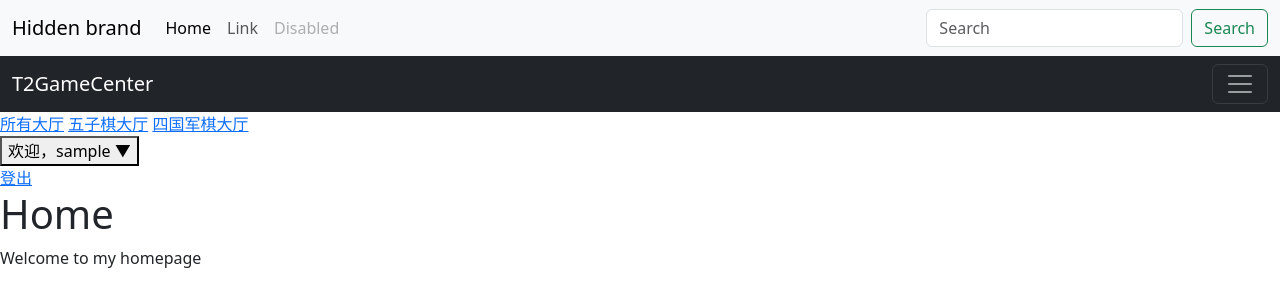
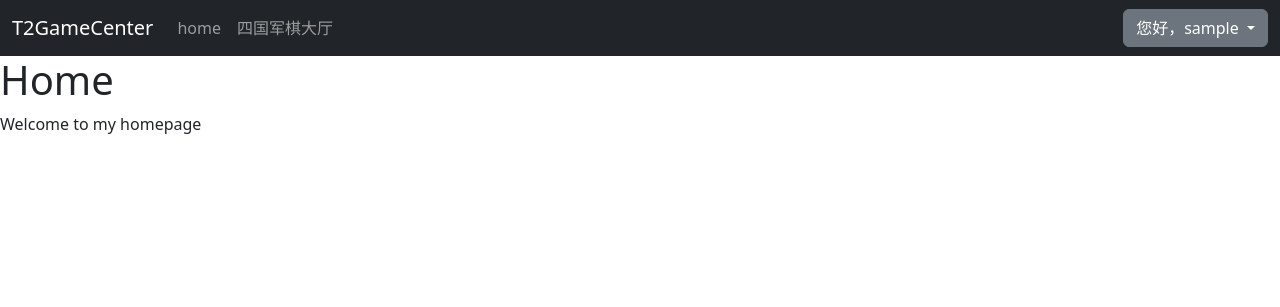
Before and after one commit to Smiorld/T2GameCenter, a Flask app: page / in a window 1280 px wide. Shown: the top 307 px of the page. Run offline with Flask 3, Linux system fonts and the light colour scheme; the visitor is signed in with stand-in values (Sample User, id 1).

Commit message:
udpate flash style

```diff
--- a/app/lobby/routes.py
+++ b/app/lobby/routes.py
@@ -48,7 +48,7 @@ def register():
             user = User(username=form.username.data, password=form.password.data) # type: ignore
             db.session.add(user)
             db.session.commit()
-            flash("注册成功，欢迎您，"+form.username.data+"！")
+            flash("注册成功，欢迎您，"+form.username.data+"！","success")
             new_user = User.query.filter_by(
                     username=form.username.data
                 ).first()
--- a/app/templates/layout.html
+++ b/app/templates/layout.html
@@ -21,40 +21,22 @@
 </head>
 
 <body>
-    <nav class="navbar navbar-expand-lg bg-body-tertiary">
+    <nav class="navbar navbar-expand-lg bg-dark" data-bs-theme="dark">
         <div class="container-fluid">
-            <a class="navbar-brand" href="#">Hidden brand</a>
-            <button class="navbar-toggler" type="button" data-bs-toggle="collapse" data-bs-target="#navbarTogglerDemo01"
-                aria-controls="navbarTogglerDemo01" aria-expanded="false" aria-label="Toggle navigation">
+            <a class="navbar-brand " href="#">T2GameCenter</a>
+            <button class="navbar-toggler" type="button" data-bs-toggle="collapse" data-bs-target="#navbarToggler01"
+                aria-controls="navbarToggler01" aria-expanded="false" aria-label="Toggle navigation">
                 <span class="navbar-toggler-icon"></span>
             </button>
-            <div class="collapse navbar-collapse" id="navbarTogglerDemo01">
+            <div class="collapse navbar-collapse" id="navbarToggler01">
                 <ul class="navbar-nav me-auto mb-2 mb-lg-0">
                     <li class="nav-item">
-                        <a class="nav-link active" aria-current="page" href="#">Home</a>
+                        <a class="nav-link" href="{{ url_for('lobby.home') }}">home</a>
                     </li>
                     <li class="nav-item">
-                        <a class="nav-link" href="#">Link</a>
-                    </li>
-                    <li class="nav-item">
-                        <a class="nav-link disabled">Disabled</a>
+                        <a class="nav-link" href="#">四国军棋大厅</a>
                     </li>
                 </ul>
-                <form class="d-flex" role="search">
-                    <input class="form-control me-2" type="search" placeholder="Search" aria-label="Search">
-                    <button class="btn btn-outline-success" type="submit">Search</button>
-                </form>
-            </div>
-        </div>
-    </nav>
-    <nav class="navbar bg-dark" data-bs-theme="dark">
-        <div class="container-fluid">
-            <a class="navbar-brand" href="#">T2GameCenter</a>
-            <button class="navbar-toggler" type="button" data-bs-toggle="collapse" data-bs-target="#navbarTogglerDemo01"
-                aria-controls="navbarTogglerDemo01" aria-expanded="false" aria-label="Toggle navigation">
-                <span class="navbar-toggler-icon"></span>
-            </button>
-            <div class="collapse navbar-collapse" id="navbarTogglerDemo01">
                 <div class="d-flex">
                     {% if current_user.is_authenticated%}
                     <div class="dropdown">
@@ -64,48 +46,32 @@
                         </button>
                         <ul class="dropdown-menu" aria-labelledby="dropdownMenuButton1">
                             <li><a class="dropdown-item" href="#">用户信息</a></li>
-                            <li><hr class="dropdown-divider"></li>
+                            <li>
+                                <hr class="dropdown-divider">
+                            </li>
                             <li><a class="dropdown-item" href="{{ url_for('lobby.logout') }}">登出</a></li>
                         </ul>
                     </div>
                     {% else %}
-                    <button href="{{ url_for('lobby.login') }}" class="btn btn-primary">登录</button>
-                    <button href="{{ url_for('lobby.register') }}" class="btn btn-primary">注册</button>
+                    <div class="mr-1">
+                        <a href="{{ url_for('lobby.login') }}" class="btn btn-primary">登录</a>
+                        <a href="{{ url_for('lobby.register') }}" class="btn btn-primary">注册</a>
+                    </div>
                     {% endif %}
                 </div>
             </div>
 
         </div>
     </nav>
-    <div id="nevigation" class="w3-bar w3-black">
-        <a href="{{url_for('lobby.home')}}" class="w3-bar-item w3-button">所有大厅</a>
-        <a href="#" class="w3-bar-item w3-button">五子棋大厅</a>
-        <a href="#" class="w3-bar-item w3-button">四国军棋大厅</a>
-        {% if current_user.is_authenticated%}
-        <div class="w3-dropdown-hover">
-            <button class="w3-button">欢迎，{{current_user.username}} ▼</button>
-            <div class="w3-dropdown-content w3-bar-block w3-card-4">
-                {# <a id="profile" href="{{ url_for('profile') }}" class="w3-bar-item w3-button">个人信息</a> #}
-                <a id="logout" href="{{ url_for('lobby.logout') }}" class="w3-bar-item w3-button">登出</a>
-            </div>
-        </div>
-        {% else %}
-        <a href="{{ url_for('lobby.login') }}" class="w3-bar-item w3-blue w3-button">登录</a>
-        <a href="{{ url_for('lobby.register') }}" class="w3-bar-item w3-blue w3-button">注册</a>
-        {% endif %}
-
-    </div>
-    <div class="w3-container">
+    <div>
         {% with messages = get_flashed_messages(with_categories=true) %}
         {% if messages %}
         <ul class=flashes>
             {% for category,message in messages %}
             {% if category=="message" %}
-            <div class="w3-panel w3-green w3-display-container">
-                <span onclick="this.parentElement.style.display='none'"
-                    class="w3-button w3-green w3-large w3-display-topright">&times;</span>
-                <h3>Success!</h3>
-                <p>{{message}}</p>
+            <div class="alert alert-info alert-dismissible fade show" role="alert">
+                <strong>Message:</strong> {{message}}
+                <button type="button" class="btn-close" data-bs-dismiss="alert" aria-label="Close"></button>
             </div>
             {% endif %}
             {% endfor %}
@@ -118,11 +84,9 @@
         <ul class=flashes>
             {% for category,message in messages %}
             {% if category=="warning" %}
-            <div class="w3-panel w3-yellow w3-display-container">
-                <span onclick="this.parentElement.style.display='none'"
-                    class="w3-button w3-yellow w3-large w3-display-topright">&times;</span>
-                <h3>Warning!</h3>
-                <p>{{message}}</p>
+            <div class="alert alert-warning alert-dismissible fade show" role="alert">
+                <strong>Warning:</strong> {{message}}
+                <button type="button" class="btn-close" data-bs-dismiss="alert" aria-label="Close"></button>
             </div>
             {% endif %}
             {% endfor %}
@@ -134,22 +98,16 @@
         <ul class=flashes>
             {% for category,message in messages %}
             {% if category=="error" %}
-            <div class="w3-panel w3-red w3-display-container">
-                <span onclick="this.parentElement.style.display='none'"
-                    class="w3-button w3-red w3-large w3-display-topright">&times;</span>
-                <h3>Error!</h3>
-                <p>{{message}}</p>
+            <div class="alert alert-danger alert-dismissible fade show" role="alert">
+                <strong>Error:</strong> {{message}}
+                <button type="button" class="btn-close" data-bs-dismiss="alert" aria-label="Close"></button>
             </div>
             {% endif %}
             {% endfor %}
         </ul>
         {% endif %}
         {% endwith %}
-        <!-- {% for message in get_flashed_messages() %}
-                <div id="alert" class="center alert" onclick="fadeOutEffect()">
-                    <p class="tertiary">{{ message }}</p>
-                </div>
-                {% endfor %} -->
+
     </div>
 
     {% block content %}
```
